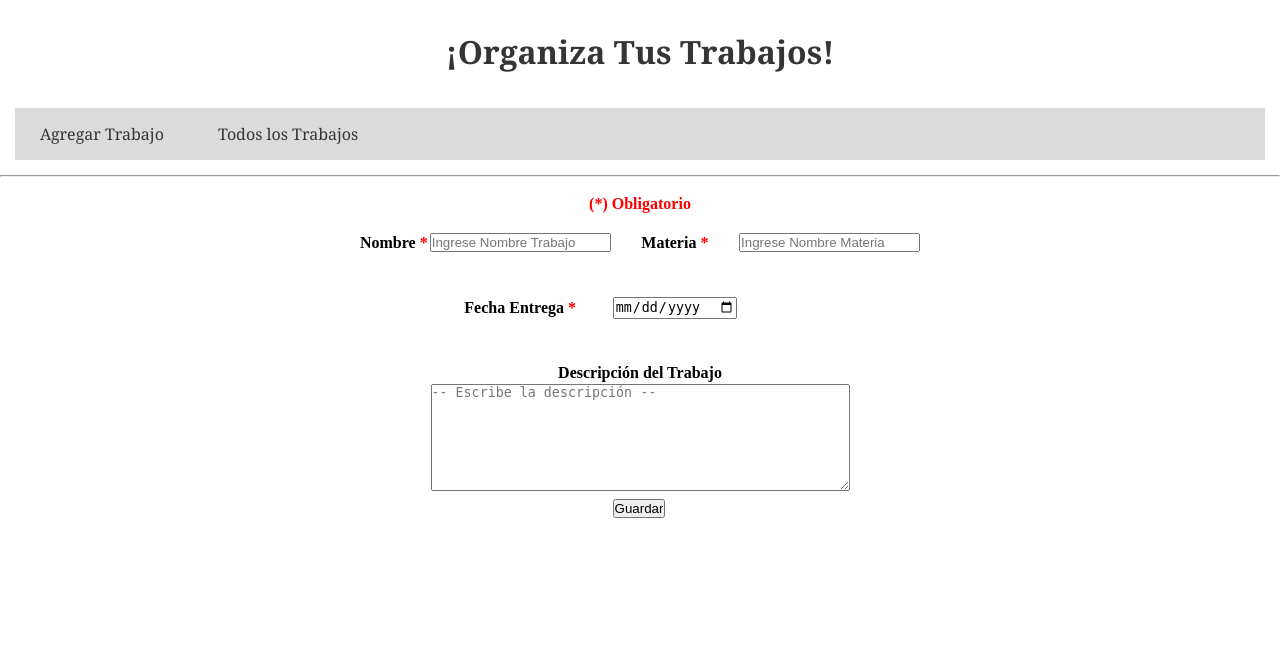
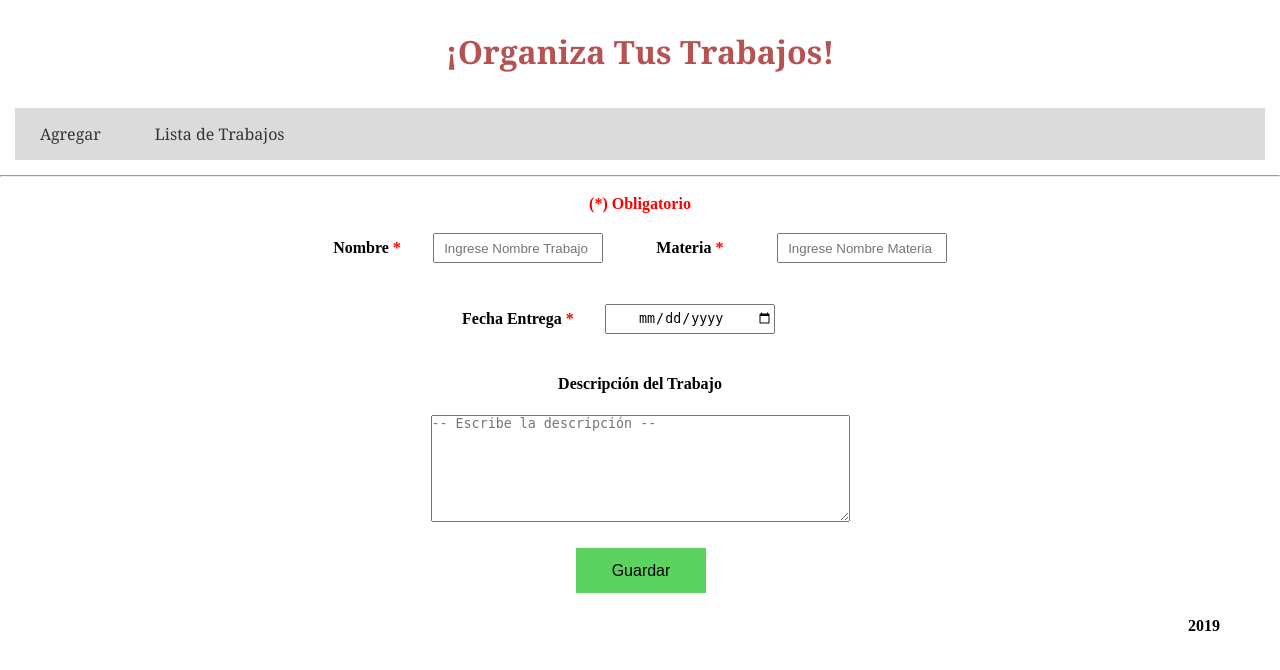
Before and after one commit to MauricioBarva/proyectoNuevo, a Flask app: page / in a window 1280 px wide. Shown: the top 670 px of the page. Run offline with Flask 2, Linux system fonts and the light colour scheme.

Commit message:
cambios visuales en la pagina

```diff
--- a/static/estilo.css
+++ b/static/estilo.css
@@ -48,7 +48,7 @@ body {}
 
 h1 {
     font-family: Georgia, 'Times New Roman', Times, serif;
-    color: #353535;
+    color: #b65252;
 }
 
 
@@ -58,10 +58,27 @@ h1 {
 /*El transition sirve para que la animacion que le di en hover no sea tan brusca, que se demore (0.3) el punto significa 0 segundos en aparecer*/
 
 .menu>li>a:hover {
-    color: whitesmoke;
+    color: rgb(255, 255, 255);
     transition: all .3s;
-    background: rgb(9, 26, 61);
+    background: rgb(12, 30, 66);
 }
 
+#guardar {
+    width: 130px;
+    height: 45px;
+    border: none;
+    background-color: rgb(90, 212, 94);
+    padding: 14px 28px;
+    font-size: 16px;
+    cursor: pointer;
+    text-align: center;
+    margin: 0 auto;
+}
 
-/*aqui le digo a todos los li del menu les ponga la animacion del hover al submennu*/
+#materia,
+#nombre,
+#fecha {
+    width: 170px;
+    height: 30px;
+    text-align: center;
+}
--- a/templates/tareas.html
+++ b/templates/tareas.html
@@ -29,11 +29,11 @@
             }
 
 
-            /*console.log(
+            document.write(
                 "<table cellpadding='5' cellspacing='0' border='1'>" +
                 "<tr><td>Registro 1</td><td>Registro 2</td><td>Registro 3</td></tr>" +
-                "<tr><td>" + reg_1.value + "</td><td>" + reg_2.value + "</td><td>" + reg_3.value + "</td></tr></table>"
-            );*/
+                "<tr><td>" + nombre.value + "</td><td>" + materia.value + "</td><td>" + descripcion.value + "</td></tr></table>"
+            );
         }
     </script>
     <header>
@@ -41,12 +41,11 @@
     </header>
     <nav class="navegacion">
         <ul class="menu">
-            <li><a href="http://127.0.0.1:5000/">Agregar Trabajo</a></li>
-            <li><a href="http://127.0.0.1:5000/lista">Todos los Trabajos</a></li>
+            <li><a href="http://127.0.0.1:5000/">Agregar</a></li>
+            <li><a href="http://127.0.0.1:5000/lista">Lista de Trabajos</a></li>
         </ul>
     </nav>
-    <hr />
-
+    <hr>
     <br />
     <section>
         <h4 id="obligatorio" style="color: red;text-align: center">(*) Obligatorio</h4>
@@ -61,7 +60,7 @@
                     <tr>
                         <th colspan="3">
 
-                            <label for="nombre ">Nombre <span style="color:red">*</span> </label>
+                            <label style="padding-right: 30px;">Nombre <span style="color:red">*</span> </label>
                         </th>
 
                         <td colspan="2">
@@ -101,7 +100,7 @@
                 </p>
             </table>
             <header>
-                <h4 align="center">Descripción del Trabajo</h4>
+                <h4 align="center" style="padding-bottom: 20px;">Descripción del Trabajo</h4>
             </header>
             <table style="margin: 0 auto">
 
@@ -117,10 +116,11 @@
                 <tr>
 
                     <td>
-                        <input type="button" width="30" height="50" onclick="mostrar()" value="Guardar" />
+
                     </td>
                     <td>
-                        <pre id="whereToPrint"></pre>
+                        <br>
+                        <input type="button" id="guardar" onclick="mostrar()" value="Guardar" />
                     </td>
 
                 </tr>
@@ -129,8 +129,13 @@
 
                 </tr>
             </table>
+
         </form>
     </section>
+    <footer>
+
+        <p style="text-align: right; padding-right: 60px; padding-top: 20px; padding-bottom: 20px"><strong>2019</strong></p>
+    </footer>
 </body>
 
 </html>
```
Also changed, not shown: templates/historial.html (+13 -5 lines).
